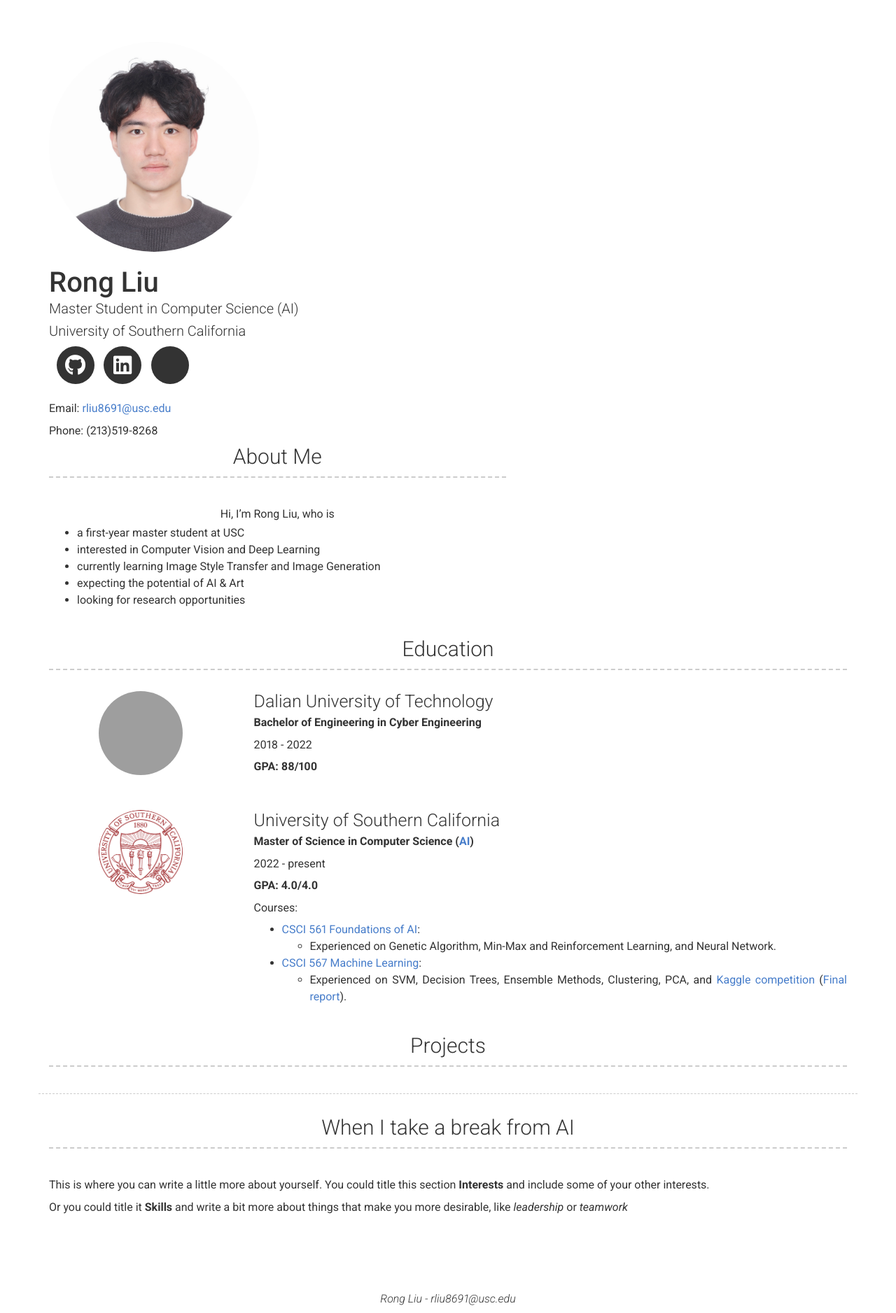
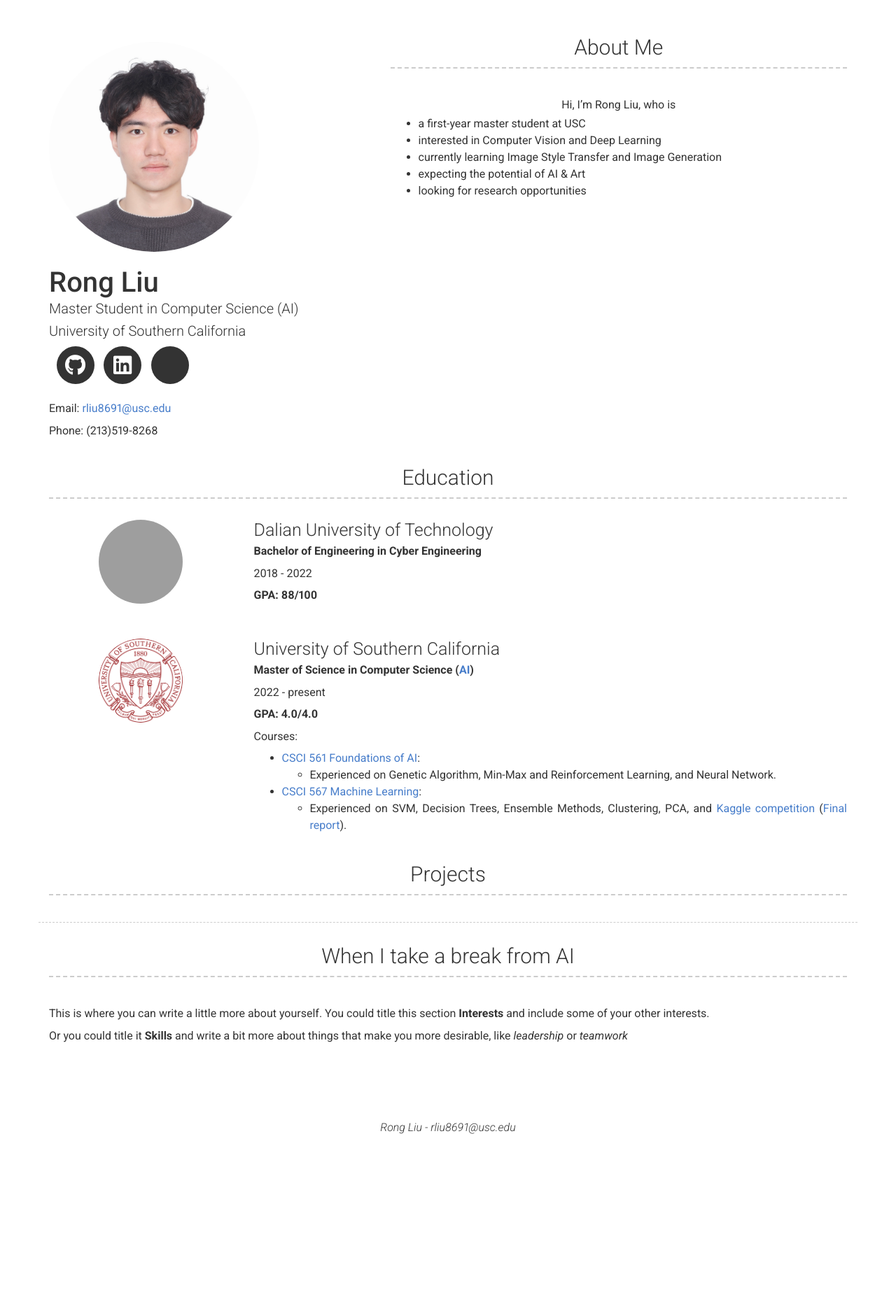
Before and after one commit to RongLiu-Leo/rongliu-leo.github.io, a Jekyll site: the page built from index.md, in a window 1280 px wide. Shown: the whole page at 70% size. Built offline with Jekyll 4.4.1, drawn with Linux system fonts in a browser that asks for light colours; nearby versions of some CDN libraries; a style sheet for code colours, icons or effects is not loaded; after the commit the page ends 1632 px from its top, so only the background shows below that; grey boxes are pictures that could not be loaded.

Commit message:
Update header.html

```diff
--- a/_includes/header.html
+++ b/_includes/header.html
@@ -1,6 +1,6 @@
 <div class="container header-container">
   <div class="row">
-    <div class="col-xs-12 col-sm-5 col-md-7 col-lg-7 header-left">
+    <div class="col-xs-12 col-sm-5 col-md-5 col-lg-5 header-left">
       <img class="profile-img" src="{{site.about_profile_image}}"/>
 
       <h1>{{ site.name | escape }}</h1>
```
